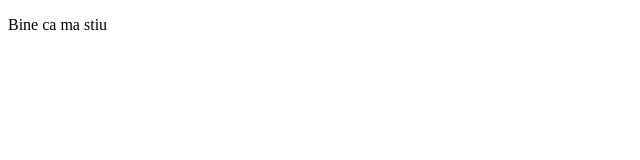
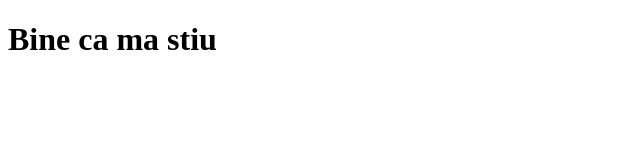
Before and after one commit to gabriel-suciu/coursera-test, a plain HTML site: page site/index.html in a window 1280 px wide. Shown: the whole page, without its empty margins (0-640 px from the left). Drawn offline with Linux system fonts and the light colour scheme.

Commit message:
Bine ma!

```diff
--- a/site/index.html
+++ b/site/index.html
@@ -4,6 +4,6 @@
 	<title>Salut frate!</title>
 </head>
 <body>
-<p>Bine ca ma stiu</p>
+<h1>Bine ca ma stiu</h1>
 </body>
 </html>
```
